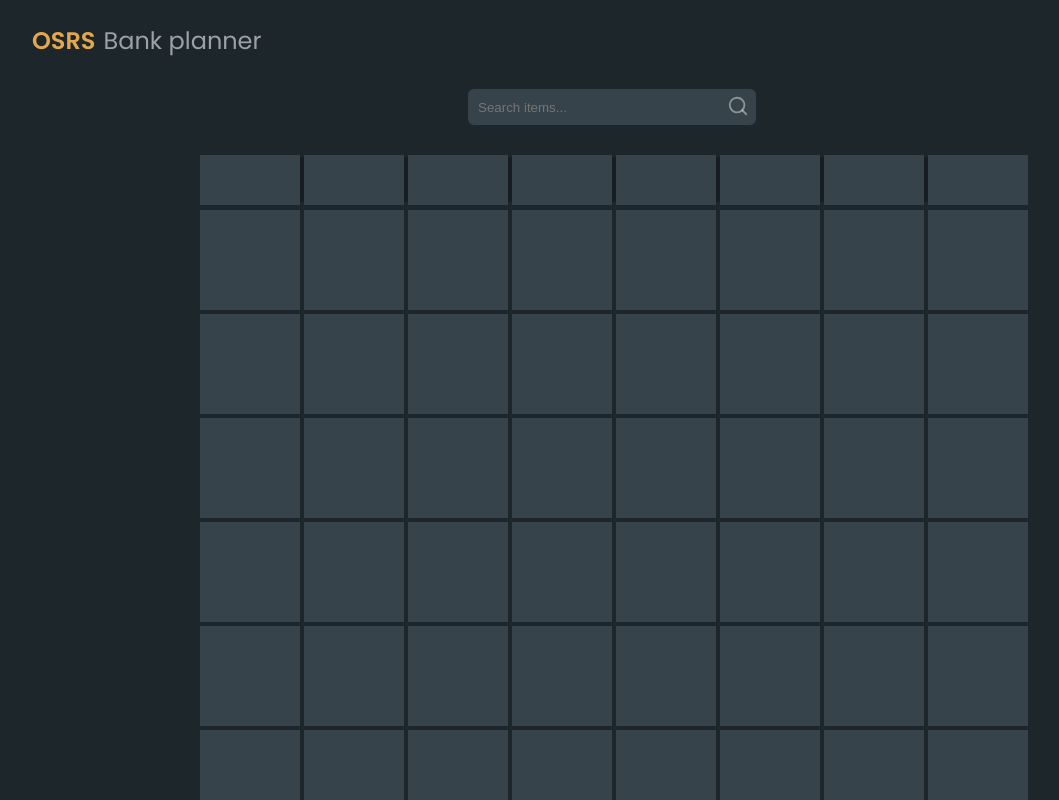
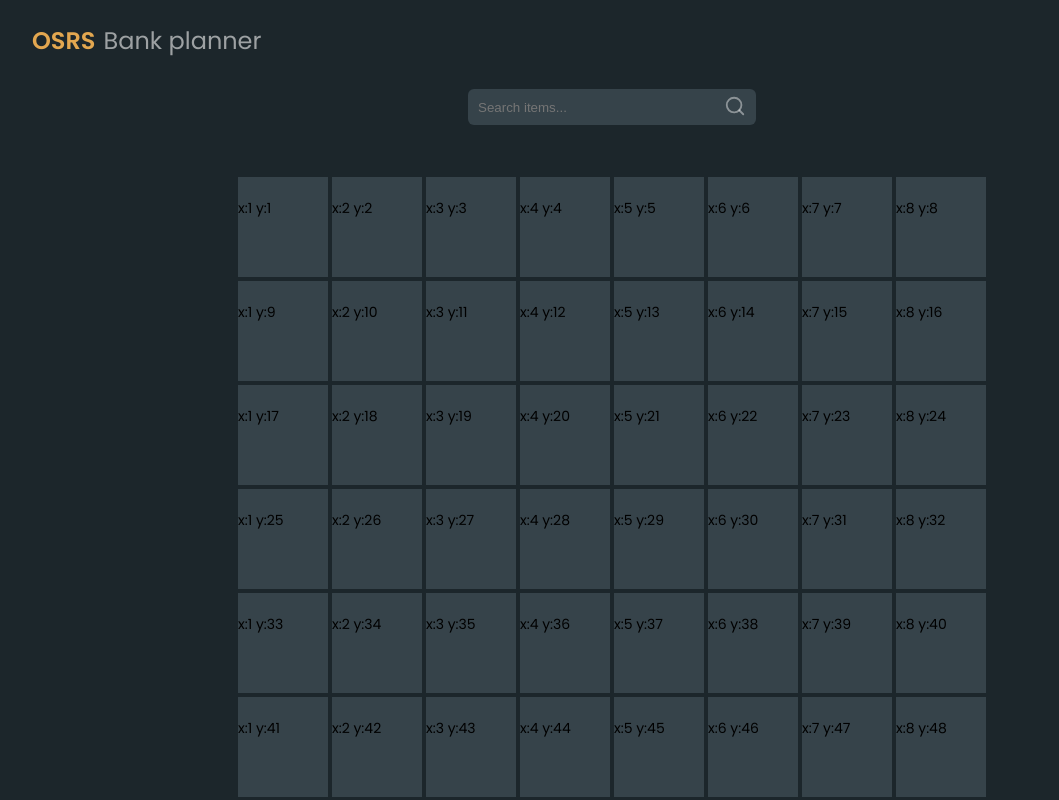
Before and after one commit to SamJ-0/OSRS-bank-planner, a React (Vite) app: page / in a window 1280 px wide. Shown: the top 800 px of the page, without its empty margins (28-1087 px from the left). Built offline with nearby package versions, Linux system fonts and the light colour scheme.

Commit message:
Created the grid with x, y coordinates. Cleaned up some unused code and comments

```diff
--- a/src/App.jsx
+++ b/src/App.jsx
@@ -1,6 +1,5 @@
 import SearchBar from "./components/SearchBar"
 import Grid from "./components/Grid"
-import BankTabs from "./components/BankTabs"
 
 function App() {
 
@@ -11,10 +10,9 @@ function App() {
       </div>
     <section className="searchArea">
       <SearchBar/>
-      <BankTabs />
     </section>
     <section className="gridArea">
-      <Grid height="100px" width="100px" columns={8} numOfTiles={56}/>
+      <Grid height="100px" width="90px" column={8} row={56}/>
     </section>
     <section><footer></footer></section>
     </>
--- a/src/components/BankTabs.jsx
+++ /dev/null
@@ -1,14 +0,0 @@
-import Grid from "./Grid";
-import "./Grid.css"
-
-function BankTabs() {
-    return(
-        <>
-        <div className="bankTabContainer">
-            <Grid height="50px" width="100px" columns={8} numOfTiles={8}/>
-        </div>
-        </>
-    );
-}
-
-export default BankTabs
--- a/src/components/Grid.css
+++ b/src/components/Grid.css
@@ -4,12 +4,15 @@
   flex-direction: column;
   align-items: center;
   justify-content: center;
+  margin-top: 20px;
+}
+
+.gridContainer {
+  display: grid;
 }
 
 .gridRow {
-  max-width: 825px;
   display: grid;
-
   gap: 0.25rem;
 }
 
@@ -20,20 +23,3 @@
 .bankTile:hover {
     background-color: var(--secondary-hover);
 }
-
-.bankTabContainer {
-  height: 45px;
-  width: 825px;
-  display: flex;
-  align-items: center;
-  margin-bottom: 0.5rem;
-
-  border: none;
-  border-radius: 6px;
-  background-color: #161d23;
-}
-
-/* .bankTabContainer .bankTile {
-  border: none;
-  border-radius: 6px 6px 0 0;
-} */
--- a/src/components/Grid.jsx
+++ b/src/components/Grid.jsx
@@ -1,19 +1,29 @@
+import GridTile from "./GridTile";
 import "./Grid.css"
 
-function Grid({height, width, columns, numOfTiles}) {
+function Grid({height, width, column, row, item}) {
+        let gridColumns = Array(column).fill().map((x,i) => i+1);
+        let tileCount = Array(row).fill().map((x, i) => i+1);
 
-        let tileCount = numOfTiles;
-        let mainGrid = [];
+        const tilePosition = tileCount.map((tile, i) => {
+            let x;
 
-    for(let i = 0; i < tileCount; i++) {
-        mainGrid.push(<div style={{height, width}} className="bankTile" key={i}></div>);
-    }
+            if(tile % gridColumns.length) {
+                let moduloResult = tile % gridColumns.length;
+                x = moduloResult;
+            } else if (tile % gridColumns.length === 0) {
+                x = gridColumns.length;
+            }
+
+            return <GridTile height={height} width={width} x={x} y={tile} key={tile} item={item} count={tile}/>
+        })
 
     return (
         <div className="gridContainer">
-            <div style={{gridTemplateColumns:`repeat(${columns}, ${width})`}} className="gridRow">{mainGrid}</div>
+            <div className="gridRow" style={{gridTemplateColumns:`repeat(${8}, ${width})`}}>
+                {tilePosition}
+            </div>
         </div>
     );
 }
-
 export default Grid
--- /dev/null
+++ b/src/components/GridTile.jsx
@@ -0,0 +1,14 @@
+import "./Grid.css";
+
+function GridTile({ itemId, itemName, itemIcon, x, y, height, width, count }) {
+  return (
+    <div style={{ height, width }} className="bankTile" key={itemId}>
+      <div className="sprite">
+        <img src={itemIcon} alt={itemIcon} />
+      </div>
+      <div className="itemName">{`x:${x} y:${y}`}</div>
+    </div>
+  );
+}
+
+export default GridTile;
--- a/src/components/ItemList.jsx
+++ b/src/components/ItemList.jsx
@@ -15,7 +15,6 @@ function ItemList() {
             throw new Error("Couldn't fetch resource");
         }
         const result = await response.json();
-        console.log(result.items);
         setItems(result.items);
 
     } catch (error) {
@@ -29,11 +28,6 @@ function ItemList() {
         <img src={items[8].icon} alt="Abyssal whip icon" />
         <p>{items[8].name}</p>
         </div>
-
-        <div id={items[0].id} className="itemContainer">
-        <img src={items[0].icon} alt="Abyssal whip icon" />
-        <p>{items[0].name}</p>
-        </div>
         </>
     );
 }
--- a/src/components/SearchBar.jsx
+++ b/src/components/SearchBar.jsx
@@ -8,7 +8,7 @@ function SearchBar() {
         <div className="searchContainer">
             <div className="searchWrapper">
             <input type="text" className="searchBar" placeholder="Search items..."/>
-            <button className="searchBtn"><Search color={"#fafafa70"} size={"22px"}/></button>
+            <div className="searchBtn"><Search color={"#fafafa70"} size={"22px"}/></div>
             </div>
         </div>
         </>
--- a/src/index.css
+++ b/src/index.css
@@ -52,6 +52,8 @@ body {
 
 .searchWrapper {
   position: relative;
+  display: flex;
+  align-items: center;
 }
 
 .searchBar {
@@ -72,18 +74,12 @@ body {
 
 .searchBtn {
   position: absolute;
-  right: 0.25px;
-  height: 2.25rem;
-  width: 2.25rem;
+  right: 10px;
+  bottom: 2px;
 
   border: none;
   border-radius: 0 6px 6px 0;
   background-color: transparent;
-}
-
-.searchBtn:hover {
-  cursor: pointer;
-  background-color: var(--yellow-hover);
 }
 
 .itemContainer {
```
